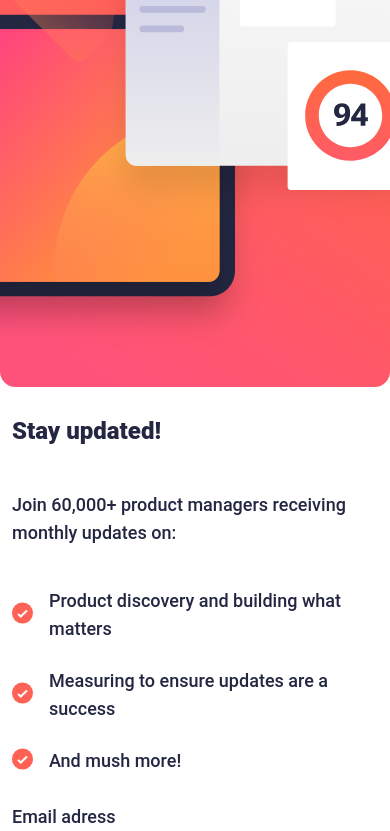
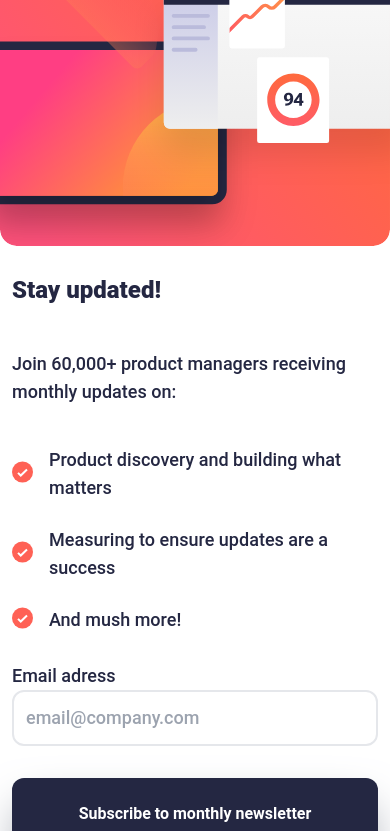
Before and after one commit to EdebaliErman/frontend-mentor-20, a React (Create React App) app: page / in a window 390 px wide. Shown: the top 831 px of the page. Built offline with nearby package versions, Linux system fonts and the light colour scheme; the HTML template or start-up script is replaced by a standard one.

Commit message:
image edit

```diff
--- a/src/Components/Cards/Cards.js
+++ b/src/Components/Cards/Cards.js
@@ -7,8 +7,8 @@ function Cards({handleChange,handleSubmit,error}) {
   return (
     <div className='Card' >
       <CardForm error={error} handleChange={handleChange} handleSubmit={handleSubmit} />
-      <img className=' xl:hidden lg:hidden 2xl:hidden' src={url + "illustration-sign-up-mobile.svg"} alt='mobile.svg' />
-      <img className='' src={url + "illustration-sign-up-desktop.svg"} alt='desktop.svg' />
+      <img className=' w-[420px]  sm:hidden md:hidden' src={url + "illustration-sign-up-desktop.svg"} alt='desktop.svg' />
+      <img className='w-full hidden sm:flex md:flex' src={url + "illustration-sign-up-mobile.svg"} alt='mobile.svg' />
     </div>
   )
 }
```
